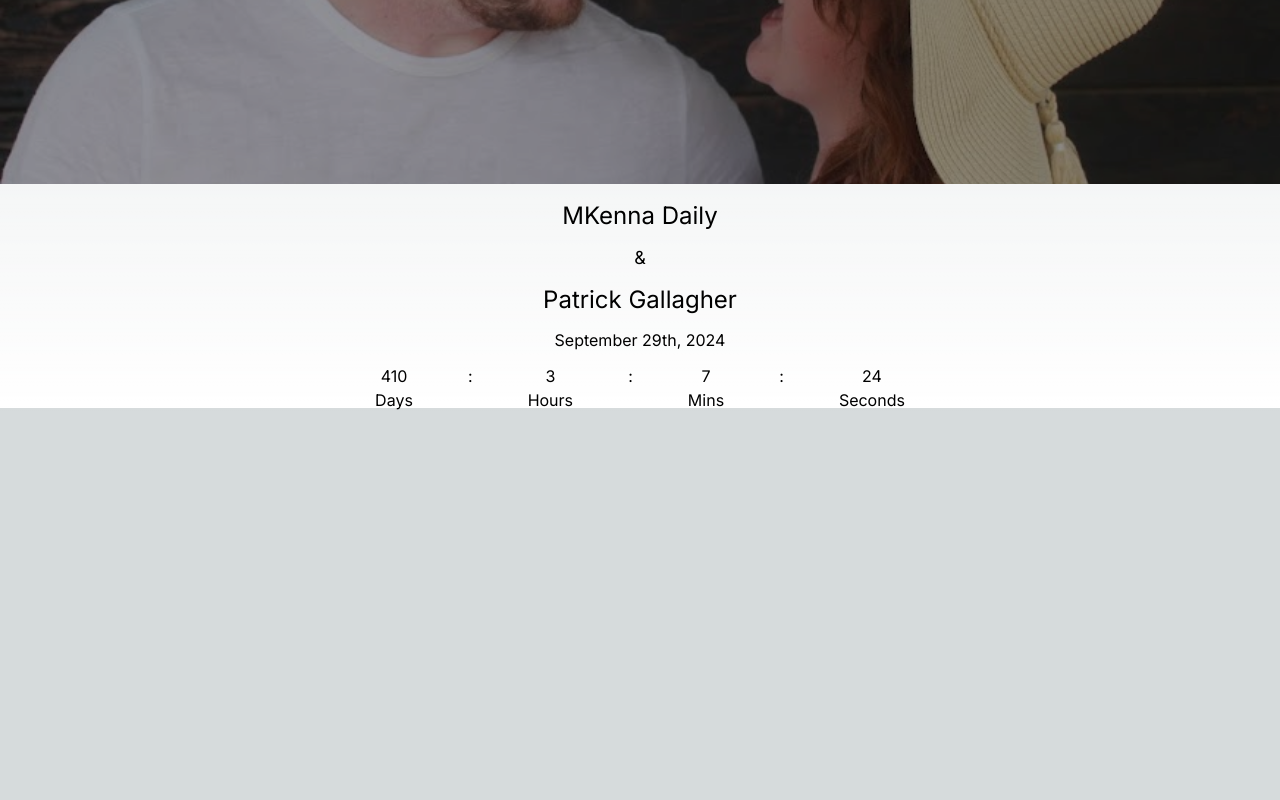
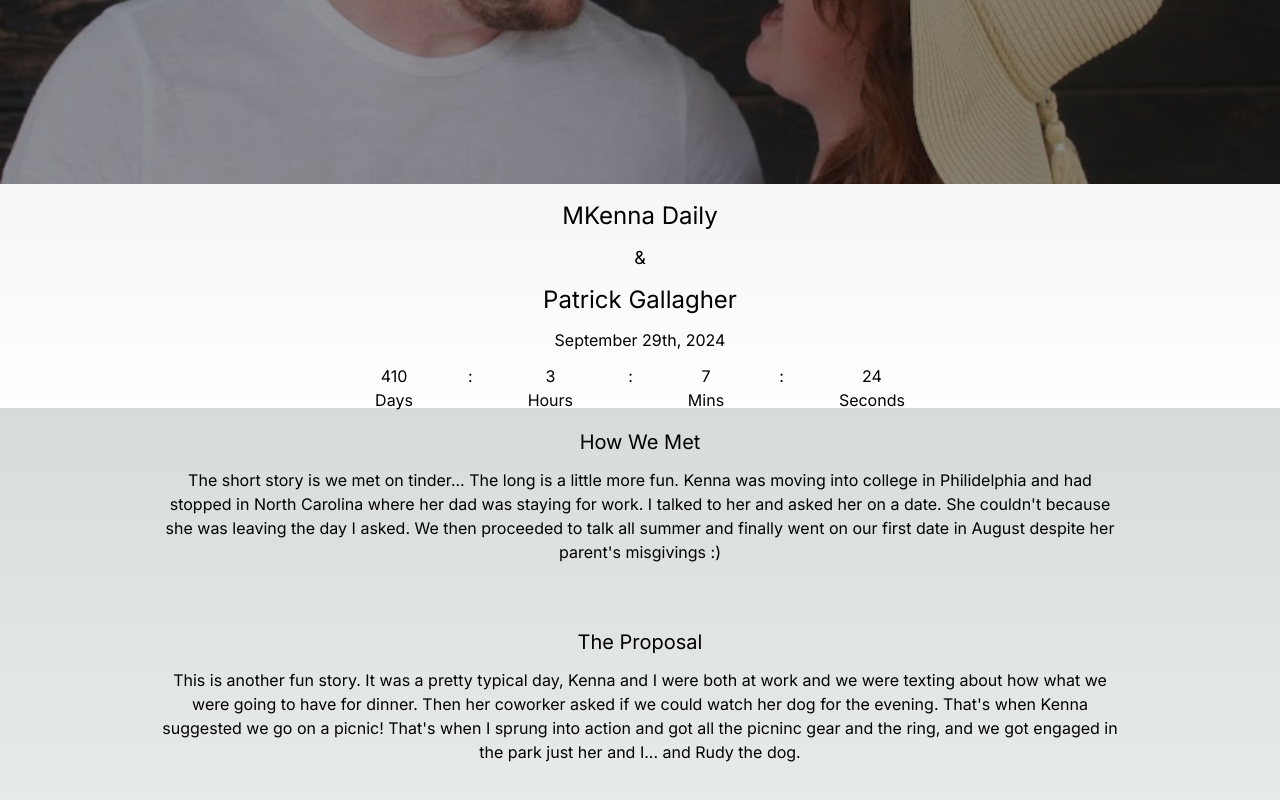
Before and after one commit to gallagherpat/website, a Next.js app: page / in a window 1280 px wide. Shown: the part 496-1296 px from the top of the page. Before the commit the page ends 908 px from the top, so only its background shows below. Built offline with nearby package versions, Linux system fonts and the light colour scheme.

Commit message:
Added how we met and proposal

```diff
--- /dev/null
+++ b/app/components/howWeMet.tsx
@@ -0,0 +1,8 @@
+export default function HowWeMet () {
+    return (
+        <main className="w-3/4 mx-auto mt-4">
+            <h1 className="text-xl mb-3">How We Met</h1>
+            <p>The short story is we met on tinder... The long is a little more fun. Kenna was moving into college in Philidelphia and had stopped in North Carolina where her dad was staying for work. I talked to her and asked her on a date. She couldn't because she was leaving the day I asked. We then proceeded to talk all summer and finally went on our first date in August despite her parent's misgivings :)</p>
+        </main>
+    )
+}
--- /dev/null
+++ b/app/components/theProposoal.tsx
@@ -0,0 +1,8 @@
+export default function TheProposal () {
+    return (
+        <main className="w-3/4 mx-auto mt-4">
+            <h1 className="text-xl mb-3">The Proposal</h1>
+            <p>This is another fun story. It was a pretty typical day, Kenna and I were both at work and we were texting about how what we were going to have for dinner. Then her coworker asked if we could watch her dog for the evening. That's when Kenna suggested we go on a picnic! That's when I sprung into action and got all the picninc gear and the ring, and we got engaged in the park just her and I... and Rudy the dog.</p>
+        </main>
+    )
+}
--- a/app/page.tsx
+++ b/app/page.tsx
@@ -1,6 +1,8 @@
 "use client"
 import Image from 'next/image';
 import CountDownTimer from './components/countDownComponent';
+import HowWeMet from './components/howWeMet';
+import TheProposal from './components/theProposoal';
 
 export default function Home() {
   const weddingDate = new Date("2024-09-29");
@@ -31,6 +33,14 @@ export default function Home() {
         <h1 className='text-2xl mb-3'>Patrick Gallagher</h1>
         <h2>September 29th, 2024</h2>
         <CountDownTimer targetDate={weddingDate}/>
+        <HowWeMet/>
+        <br />
+        <br />
+        <TheProposal/>
+        <br />
+        <br />
+        <br />
+        <br />
       </div>
     </div>
     </main>
```
